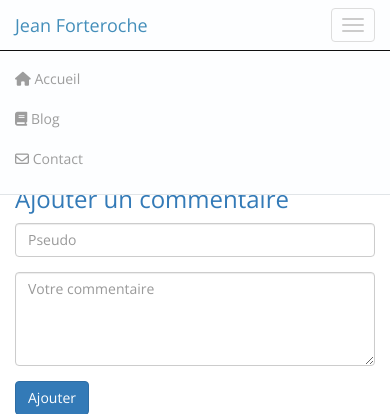
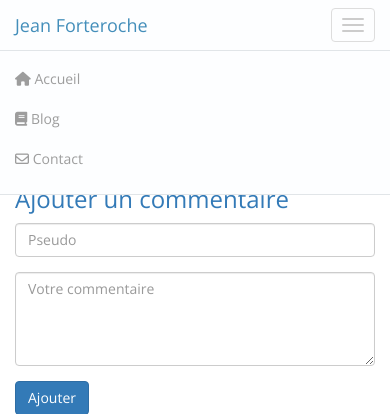
Before and after one commit to arthurgeay/blog_p3, a PHP site: template views/article.html.twig in a window 390 px wide, after a click that opens the changed part. Shown: the top 414 px of the page. Run offline with PHP 8.4, Linux system fonts and the light colour scheme; the template is opened without the code that fills it, so the values that code supplies are empty; form fields are guessed from the names that the template uses; some libraries are stand-ins or nearby versions.

Commit message:
Modifications CSS barre du menu en version mobile

```diff
--- a/web/css/blog.css
+++ b/web/css/blog.css
@@ -78,6 +78,11 @@ a:hover
 }
 .navbar-default .navbar-toggle .icon-bar {
     background-color: #CCC;
+}
+
+.navbar-inverse .navbar-collapse, .navbar-inverse .navbar-form
+{
+	border-color: #E1E5E8;
 }
 @media (max-width: 767px) {
     .navbar-default .navbar-nav .open .dropdown-menu > li > a {
```
